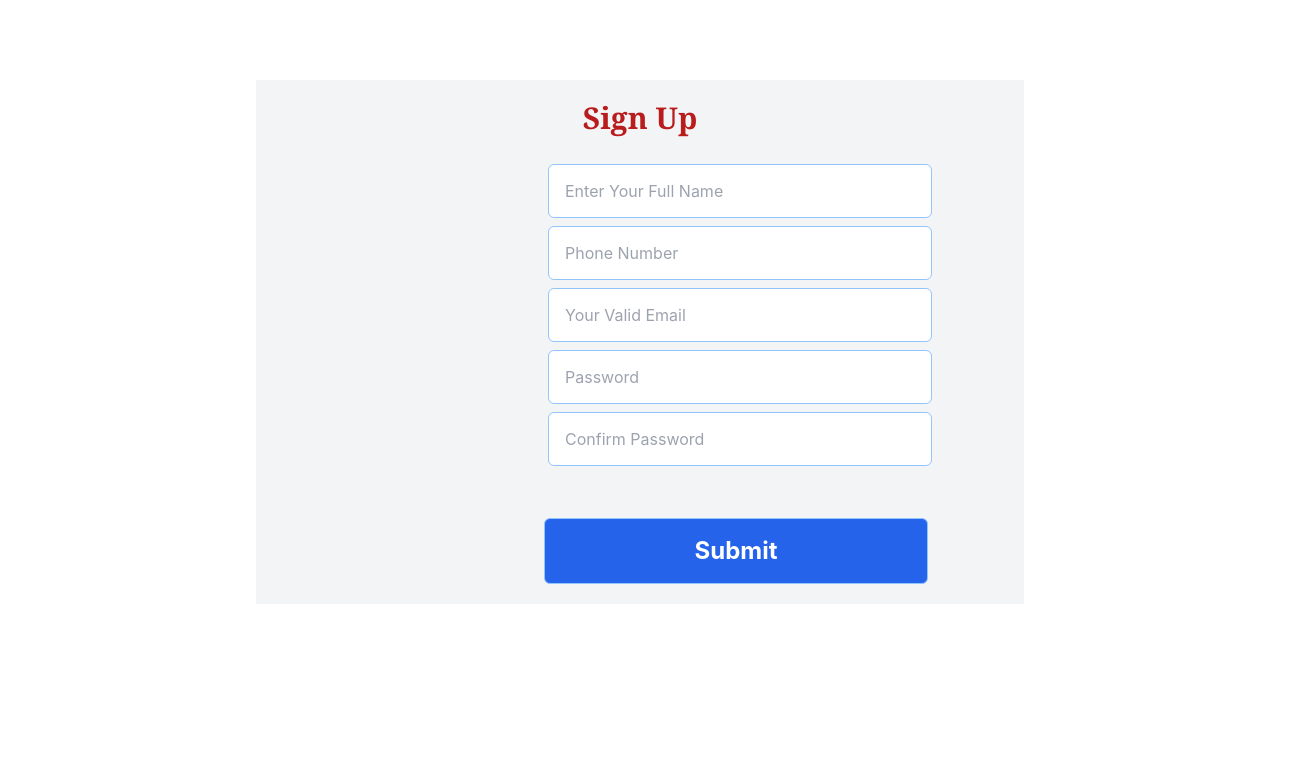
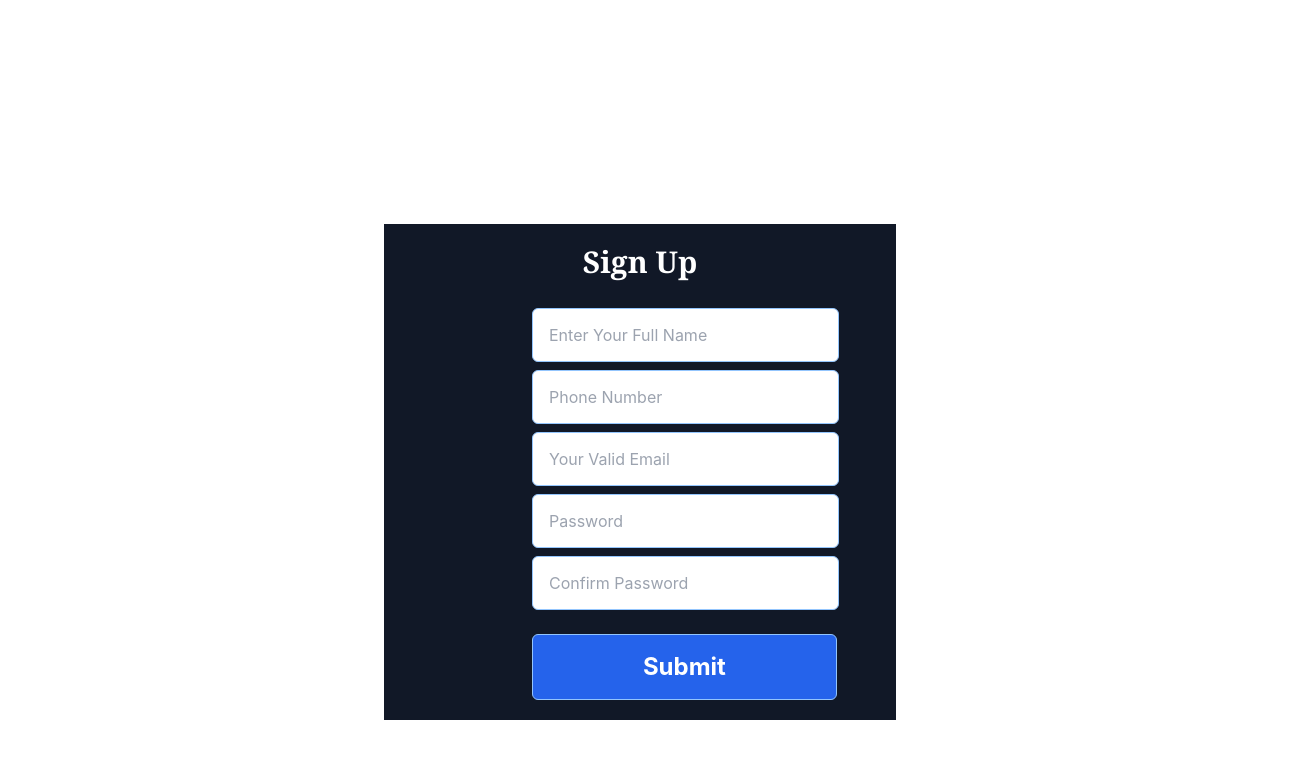
Before and after one commit to Wasi752/kfrontend, a React (Create React App) app: page /signup in a window 1280 px wide. Shown: the top 758 px of the page, 1312 px wide, since content can reach past the window. Built offline with nearby package versions, Linux system fonts and the light colour scheme.

Commit message:
Changes Something

```diff
--- a/src/Pages/signIn.js
+++ b/src/Pages/signIn.js
@@ -26,7 +26,7 @@ function Signin() {
             })
             .then((body) => {
                 if (body) {
-                 navigate("/home")
+                    navigate("/home")
                     //window.alert(`Signed in as ${body.fullName}`)
                 }
                 else {
--- a/src/Pages/signUp.js
+++ b/src/Pages/signUp.js
@@ -3,9 +3,9 @@ import { Formik, Form, Field } from 'formik';
 import * as Yup from 'yup';
 import { useNavigate } from 'react-router-dom';
 
-const inputClass = "h-[10%] w-[50%] p-4 border border-blue-300 rounded-md m-1";
-const divClassRight = "flex flex-col w-full h-full ml-40";
-const divClassLeft = "flex flex-col w-full h-full ml-72";
+const inputClass = "h-[10%] w-[60%] p-4 border border-blue-300 rounded-md m-1";
+const divClassRight = "flex flex-col w-full h-full ml-36 pl-1 ";
+const divClassLeft = "flex flex-col w-full h-full ml-36";
 
 const signUpValidationSchema = Yup.object().shape({
     fullName: Yup.string()
@@ -32,10 +32,10 @@ const form = ({ values, errors, touched, handleChange, handleBlur, handleSubmit,
 
 (
     <div className="w-full h-full flex mt-20 mb-56">
-        <div className="w-[20%] h-full"></div>
+        <div className="w-[30%] h-full"></div>
 
-        <div className="w-[60%] h-full bg-gray-100 ">
-            <p className="mt-5 mb-5 text-3xl text-red-700 font-bold font-serif text-center">Sign Up</p>
+        <div className="w-[40%] h-full bg-gray-900 mt-36">
+            <p className="mt-5 mb-5 text-3xl text-white font-bold font-serif text-center">Sign Up</p>
             <div className="flex w-full h-full justify-center divide-x-2 divide-slate-500">
                 <div className="mt-1 flex flex-col w-full h-full">
                     <form onSubmit={handleSubmit}>
@@ -114,7 +114,7 @@ const form = ({ values, errors, touched, handleChange, handleBlur, handleSubmit,
                             <button
                                 type="submit"
                                 disabled={isSubmitting}
-                                className="text-center text-2xl text-white font-bold h-[10%] w-[50%] p-4 border border-blue-300 rounded-md ml-32 mb-5 mr-3 mt-12 bg-blue-600 hover:text-blue-300">
+                                className="text-center text-2xl text-white font-bold h-[10%] w-[60%] p-4 border border-blue-300 rounded-md mb-5 mt-5 bg-blue-600 hover:text-blue-300">
                                 Submit
                             </button>
                         </div>
@@ -131,7 +131,7 @@ const iValue = { fullName: '', phoneNumber: '', email: '', password: '', confirm
 const SignUp = () => {
     const navigate = useNavigate();
     const onSubmit = (values, { setSubmitting }) => {
-        fetch('http://localhost:3001/signup', {
+        fetch('http://localhost:3001/user', {
             method: 'POST',
             headers: {
                 'Content-Type': 'application/json',
@@ -139,7 +139,7 @@ const SignUp = () => {
             body: JSON.stringify(values),
         })
             .then((response) => {
-                navigate('/signin');
+                navigate('/');
             });
 
     }
```
